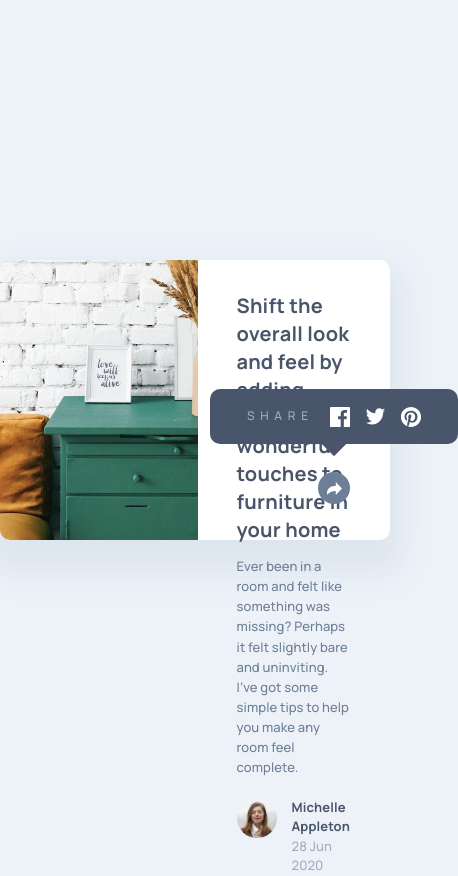
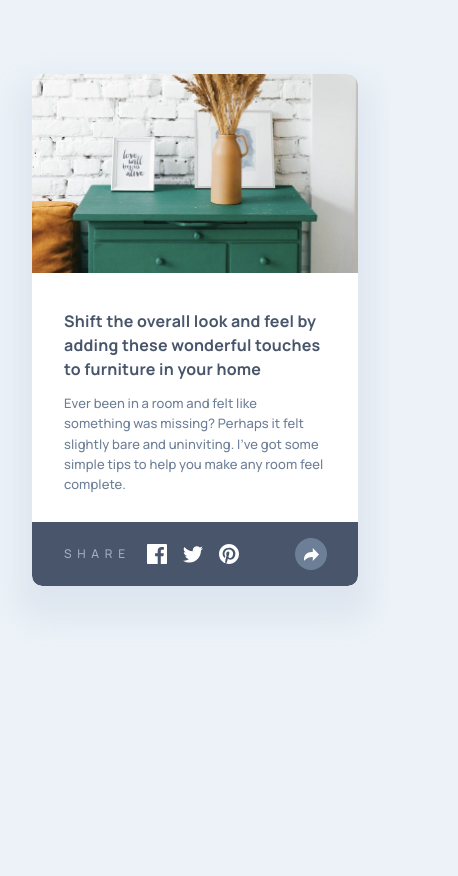
Before and after one commit to jeremymouzin/fem-article-component-preview, a plain HTML site: page index.html in a window 390 px wide. Both pictures are taken after a click on the button "Share". Shown: the whole page, 458 px wide, since content can reach past the window. After the commit the page ends 844 px from the top, so only its background shows below. Drawn offline with Linux system fonts and the light colour scheme.

Commit message:
Add mobile version with active state

```diff
--- a/style.css
+++ b/style.css
@@ -157,6 +157,7 @@ time {
   border: none;
   background-color: var(--color-light-grayish-blue);
   cursor: pointer;
+  z-index: 2;
 }
 
 #share > svg {
@@ -239,3 +240,71 @@ button.pinterest {
   position: absolute;
   transform: translate(77px, 25px) rotate(45deg);
 }
+
+@media screen and (max-width: 900px) {
+  main {
+    margin-block-start: 74px;
+    max-inline-size: 326px;
+    max-block-size: 512px;
+    margin-inline: 2.4rem;
+  }
+
+  article {
+    flex-direction: column;
+    overflow: hidden;
+  }
+
+  .article-image {
+    border-start-end-radius: 10px;
+    border-end-start-radius: unset;
+    flex-basis: 200px;
+    object-position: 0 -16px;
+  }
+
+  h1 {
+    font-size: 1.6rem;
+    letter-spacing: 0.2px;
+    line-height: 1.5;
+  }
+
+  .content {
+    --share-button-block-end: 1.6rem;
+    --share-button-inline-end: 3.1rem;
+    flex-basis: unset;
+    padding: 3.6rem 3.2rem 2rem;
+  }
+
+  footer {
+    margin-block-start: 3.2rem;
+  }
+
+  /* Manage opened state */
+
+  .share-popup {
+    --transition: opacity ease-in 0.2s, inset-block-end ease-out 0.25s;
+    inset-block-end: -64px;
+    inset-inline-end: 0;
+    transform: unset;
+    block-size: 64px;
+    inline-size: 100%;
+    border-radius: 0 0 10px 10px;
+    text-transform: uppercase;
+    opacity: 0;
+    pointer-events: none;
+    align-items: center;
+    gap: 1.6rem;
+    padding-inline: 3.2rem;
+    z-index: 1;
+  }
+
+  .share-popup::after {
+    display: none;
+  }
+
+  .share-popup.opened {
+    display: flex;
+    opacity: 1;
+    pointer-events: inherit;
+    inset-block-end: 0;
+  }
+}
```
